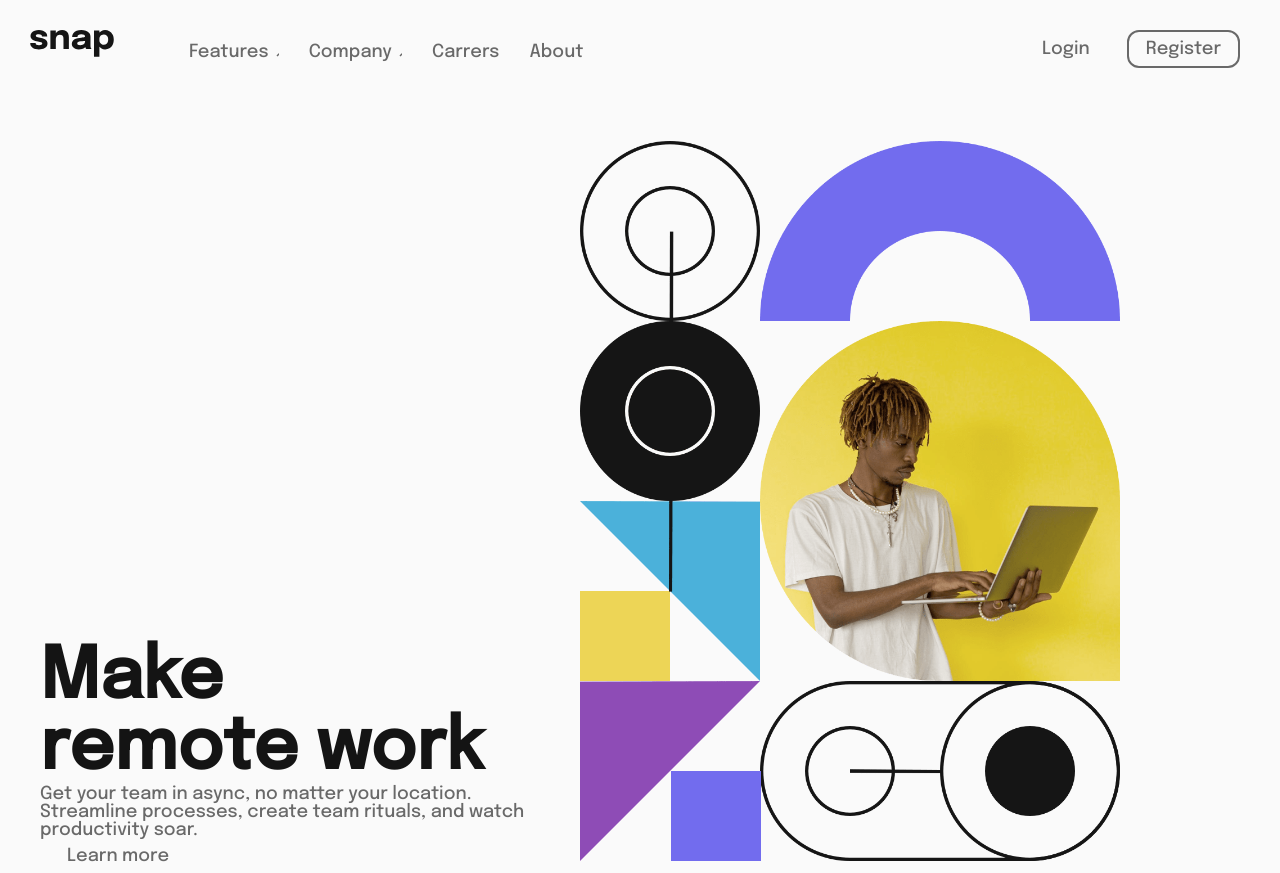
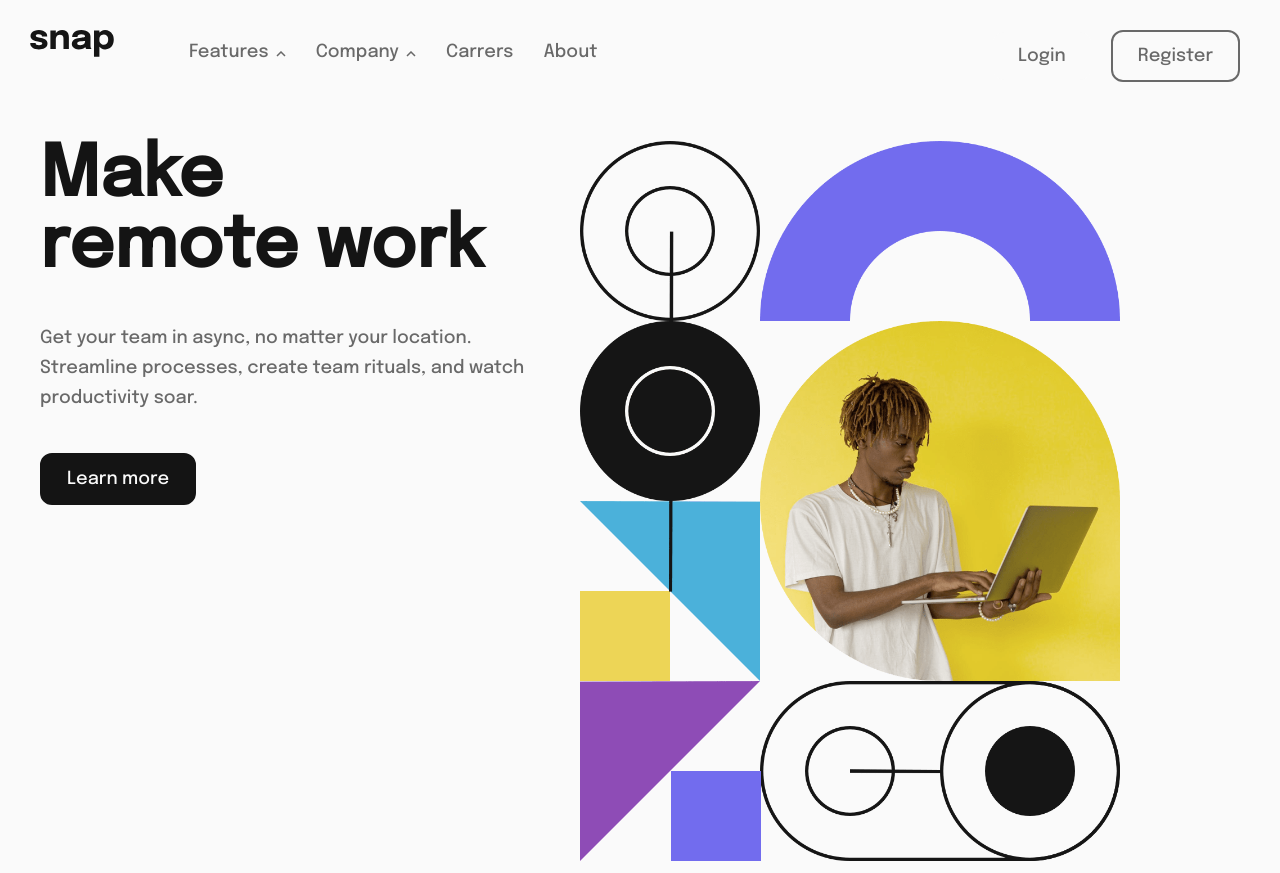
Before and after one commit to winstein27/Intro-section-with-dropdown-navigation---Challenge, a React (Create React App) app: page / in a window 1280 px wide. Built offline with nearby package versions, Linux system fonts and the light colour scheme.

Commit message:
Styling content

```diff
--- a/src/components/Content/Content.module.css
+++ b/src/components/Content/Content.module.css
@@ -7,13 +7,25 @@
 .content h1 {
   font-size: 70px;
   color: hsl(0, 0%, 8%);
+  margin-bottom: 40px;
 }
 
 .content p {
   margin: 0;
+  line-height: 30px;
 }
 
 .content div {
   width: 45%;
   display: inline-block;
+  vertical-align: top;
 }
+
+.content button {
+  margin: 0;
+  margin-top: 40px;
+}
+
+.image {
+  text-align: right;
+}
--- a/src/components/Content/Content.jsx
+++ b/src/components/Content/Content.tsx
@@ -16,9 +16,9 @@ const Content = () => {
           Streamline processes, create team rituals, and watch productivity
           soar.
         </p>
-        <Button>Learn more</Button>
+        <Button variant="contained">Learn more</Button>
       </div>
-      <div>
+      <div className={classes.image}>
         <img src={HeroImg} alt="Remote work." width="540" height="720" />
       </div>
     </div>
--- a/src/components/Header/Navbar.module.css
+++ b/src/components/Header/Navbar.module.css
@@ -28,4 +28,6 @@
 
 .menu a svg {
   padding-left: 7px;
+  display: inline-block;
+  width: fit-content;
 }
--- a/src/components/Header/Navbar.tsx
+++ b/src/components/Header/Navbar.tsx
@@ -38,8 +38,7 @@ const Navbar = () => {
       <div className={classes.menu}>
         <a href="!#" onMouseOver={() => setIsMenuFeaturesOpen(true)}>
           Features
-          {!isMenuFeaturesOpen && <ArrowUp />}
-          {isMenuFeaturesOpen && <ArrowDown />}
+          {!isMenuFeaturesOpen ? <ArrowUp /> : <ArrowDown />}
           {isMenuFeaturesOpen && (
             <Menu
               menuItems={featureMenu}
@@ -50,8 +49,7 @@ const Navbar = () => {
 
         <a href="!#" onMouseEnter={() => setIsMenuCompanyOpen(true)}>
           Company
-          {!isMenuCompanyOpen && <ArrowUp />}
-          {isMenuCompanyOpen && <ArrowDown />}
+          {!isMenuCompanyOpen ? <ArrowUp /> : <ArrowDown />}
           {isMenuCompanyOpen && (
             <Menu
               menuItems={companyMenu}
--- a/src/components/UI/Button.module.css
+++ b/src/components/UI/Button.module.css
@@ -1,11 +1,12 @@
 .btn {
-  padding: 8px 17px;
+  padding: 15px 25px;
   margin: 0px 10px;
   background-color: hsl(0, 0%, 98%);
   border: none;
   color: hsl(0, 0%, 41%);
   text-align: center;
   font-size: inherit;
+  border-radius: 12px;
 }
 
 .btn:hover {
@@ -15,5 +16,15 @@
 
 .btn-outlined {
   border: 2px solid hsl(0, 0%, 41%);
-  border-radius: 12px;
 }
+
+.btn-contained {
+  border: 2px solid hsl(0, 0%, 8%);
+  color: hsl(0, 0%, 98%);
+  background-color: hsl(0, 0%, 8%);
+}
+
+.btn-contained:hover {
+  color: hsl(0, 0%, 8%);
+  background-color: hsl(0, 0%, 98%);
+}
--- a/src/components/UI/Button.tsx
+++ b/src/components/UI/Button.tsx
@@ -4,21 +4,20 @@ import classes from './Button.module.css';
 
 interface Props {
   children: React.ReactNode;
-  variant?: 'text' | 'outlined';
+  variant?: 'text' | 'outlined' | 'contained';
 }
 
 const Button = (props: Props) => {
-  return (
-    <button
-      className={
-        classes.btn +
-        ' ' +
-        (props.variant === 'outlined' ? classes['btn-outlined'] : '')
-      }
-    >
-      {props.children}
-    </button>
-  );
+  let btnClasses = `${classes.btn} `;
+
+  if (props?.variant === 'outlined') {
+    btnClasses += classes['btn-outlined'];
+  }
+  if (props?.variant === 'contained') {
+    btnClasses += classes['btn-contained'];
+  }
+
+  return <button className={btnClasses}>{props.children}</button>;
 };
 
 export default Button;
--- a/src/components/UI/Menu.module.css
+++ b/src/components/UI/Menu.module.css
@@ -2,11 +2,9 @@
   position: absolute;
   z-index: 1;
   box-shadow: 0px 8px 16px 0px rgba(0, 0, 0, 0.2);
-  background-color: #fff;
   padding: 10px;
   margin-top: 20px;
   border-radius: 8px;
-  width: max-content;
 }
 
 .menu a {
```
